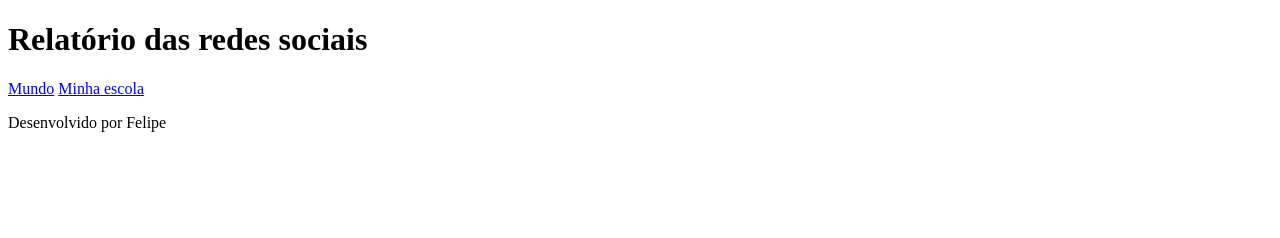
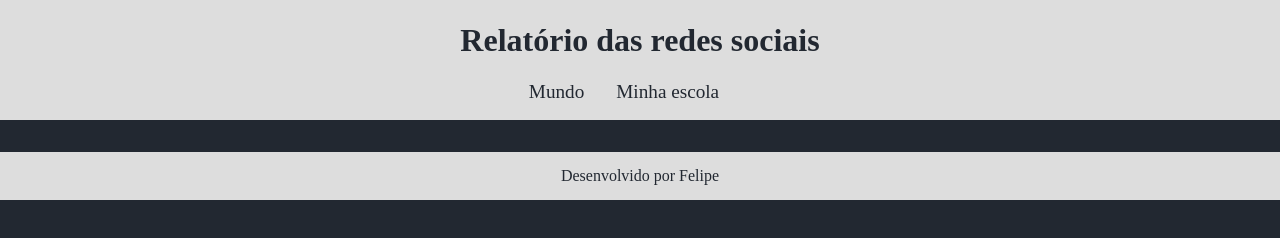
Before and after one commit to felipebrhhg/graficos22, a plain HTML site: page index.html in a window 1280 px wide. Drawn offline with Linux system fonts and the light colour scheme; no server answers.

Commit message:
Add files via upload

```diff
--- a/index.html
+++ b/index.html
@@ -4,6 +4,7 @@
     <meta charset="UTF-8">
     <meta name="viewport" content="width=device-width, initial-scale=1.0">
     <title>Redes socias</title>
+    <link rel="stylesheet" href="style.css">
 </head>
 <body>
     <header>
@@ -14,13 +15,13 @@
         </nav>
     </header>
     <main class="graficos-section">
-        <section id="graficos-conteiner"
-         class="graficos-conteiner">
+        <section id="graficos-conteiner" class="graficos-conteiner">
              <!--crie os graficos aqui-->
         </section>
     </main>
     <footer>
         <p>Desenvolvido por Felipe</p>
     </footer>
+    <script type="module" src="informacoesGlobais.js"></script>
 </body>
 </html>
--- /dev/null
+++ b/informacoesGlobais.js
@@ -0,0 +1,9 @@
+const url = 'https://raw.githubusercontent.com/guilhermeonrails/api/main/dados-globais.json'
+
+async function vizualizarInformacoesGlobais() {
+    const res = await fetch(url)
+    const dados = res.json()
+    console.log(dados);
+}
+
+vizualizarInformacoesGlobais()
--- a/style.css
+++ b/style.css
@@ -0,0 +1,54 @@
+:root{
+    --bg-color: #222831;
+    --primary-color: #DDDDDD;
+    --seconadary-color: #F05454;
+}
+
+ body {
+     background-color: var(--bg-color);
+     color: var(--primary-color);
+     height: 100vh;
+     margin: 0;
+}
+
+header{
+    background-color: var(--primary-color);
+    text-align: center;
+    padding: 1px;
+}
+
+h1{
+    font-size: 2rem;
+    color: var(--bg-color);
+    font-weight: 700;
+}
+
+nav{
+    display: flex;
+    justify-content: center;
+    font-weight: 400;
+}
+
+nav a{
+    text-decoration: none;
+    color: var(--bg-color);
+    margin: 0 2rem 1rem 0rem;
+    font-size: 1.2rem;
+}
+
+nav a:hover{
+    text-decoration: underline;
+    transform: scale(0.90);
+    transition: transform 0.1s;
+}
+
+footer{
+    display: flex;
+    align-items: center;
+    justify-content: center;
+    background-color: var(--primary-color);
+    color: var(--bg-color);
+    width: 100%;
+    height: 3rem;
+    margin-top: 2rem;
+}
```
